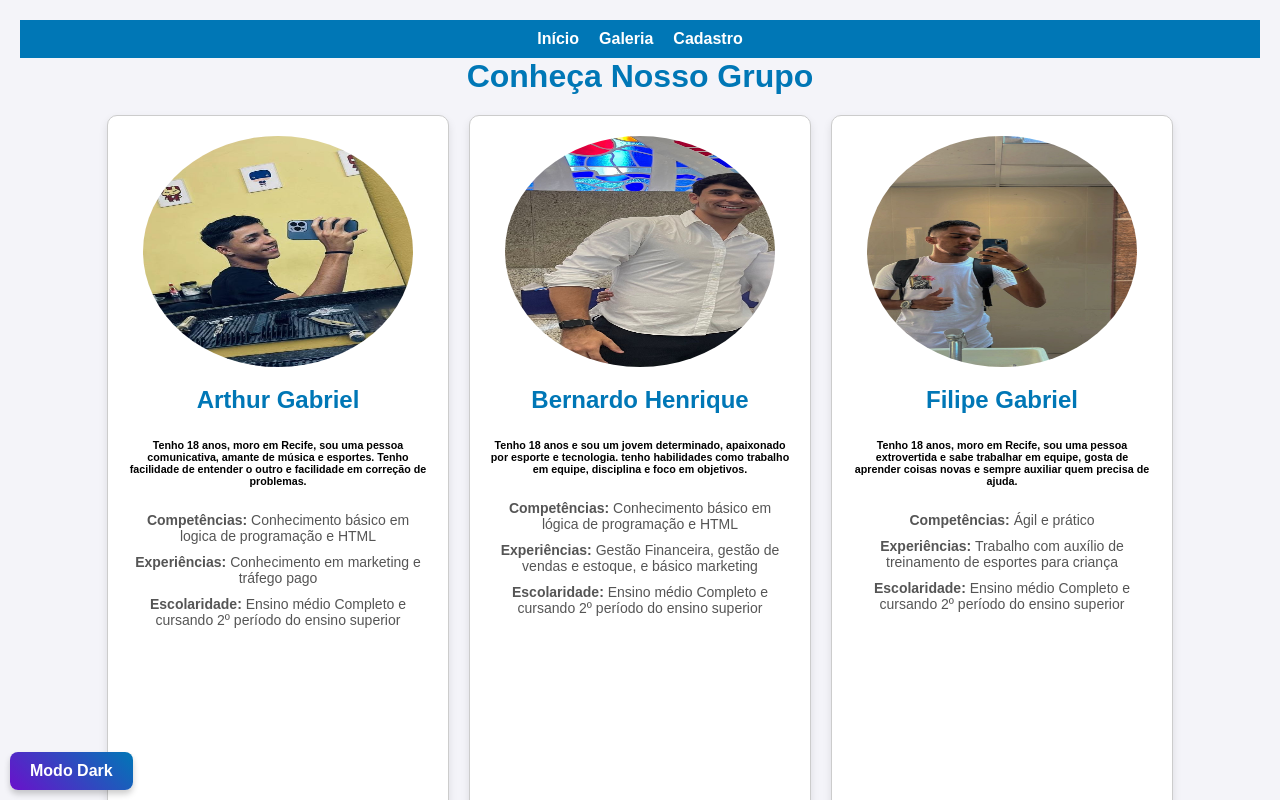
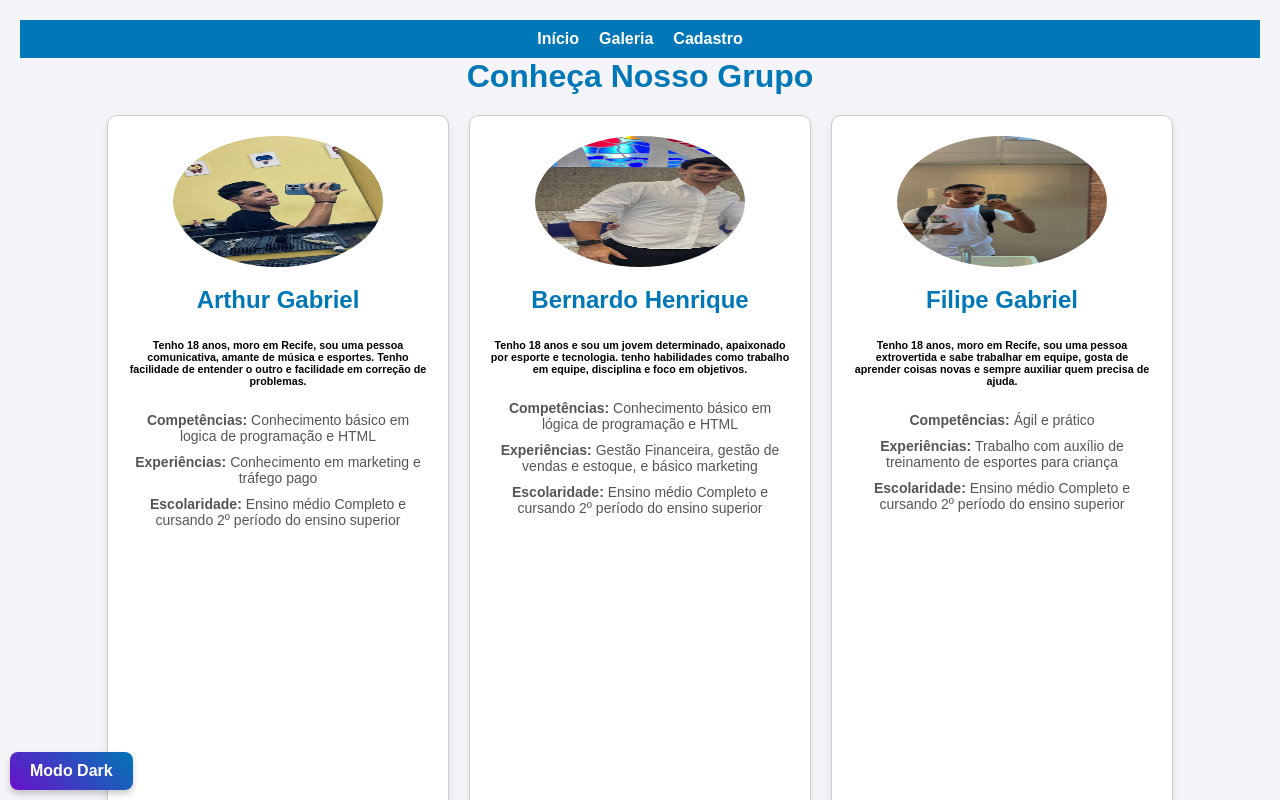
Before and after one commit to matheusamancio06/projeto-font-end, a plain HTML site: page index.html in a window 1280 px wide. Shown: the top 800 px of the page. Drawn offline with Linux system fonts and the light colour scheme.

Commit message:
apresentação.css

```diff
--- a/apresentação.css
+++ b/apresentação.css
@@ -61,8 +61,8 @@ main h1 {
 }
 
 .member img {
-    width: 90%;
-    height: 30%;
+    width: 70%;
+    height: 20%;
     border-radius: 50%;
     margin-bottom: 15px;
 }
```
